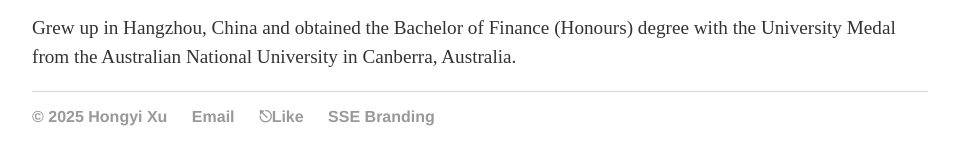
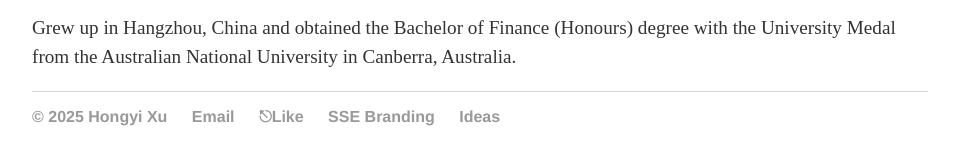
Before and after one commit to hongyileoxu/hongyileoxu.github.io, a Jekyll site: the page built from index.html, in a window 1280 px wide. Shown: the part 290-455 px from the top of the page, without its empty margins (160-1119 px from the left). Built offline with Jekyll 4.4.1, drawn with Linux system fonts in a browser that asks for light colours.

Commit message:
Update default.html
Doc for new ideas

```diff
--- a/_layouts/default.html
+++ b/_layouts/default.html
@@ -29,6 +29,7 @@
 				<li><a href="mailto:hongyi.xu@hhs.se">Email</a></li>
 				<li><a href="https://hongyileoxu.github.io/research">⎋Like</a></li>
 				<li><a href="https://livehhsse.sharepoint.com/sites/sse-branding/SitePages/SSE-Logotype-Guidelines.aspx?csf=1&web=1&e=AaZDUu">SSE Branding</a></li>
+				<li><a href="https://livehhsse-my.sharepoint.com/:t:/r/personal/65570_student_hhs_se/Documents/Projects_2025/New%20Ideas%20for%20JMP.txt?csf=1&web=1&e=uJSeVd">Ideas</a></li>
 				</ul>
 			</footer>
 		</body>
```
